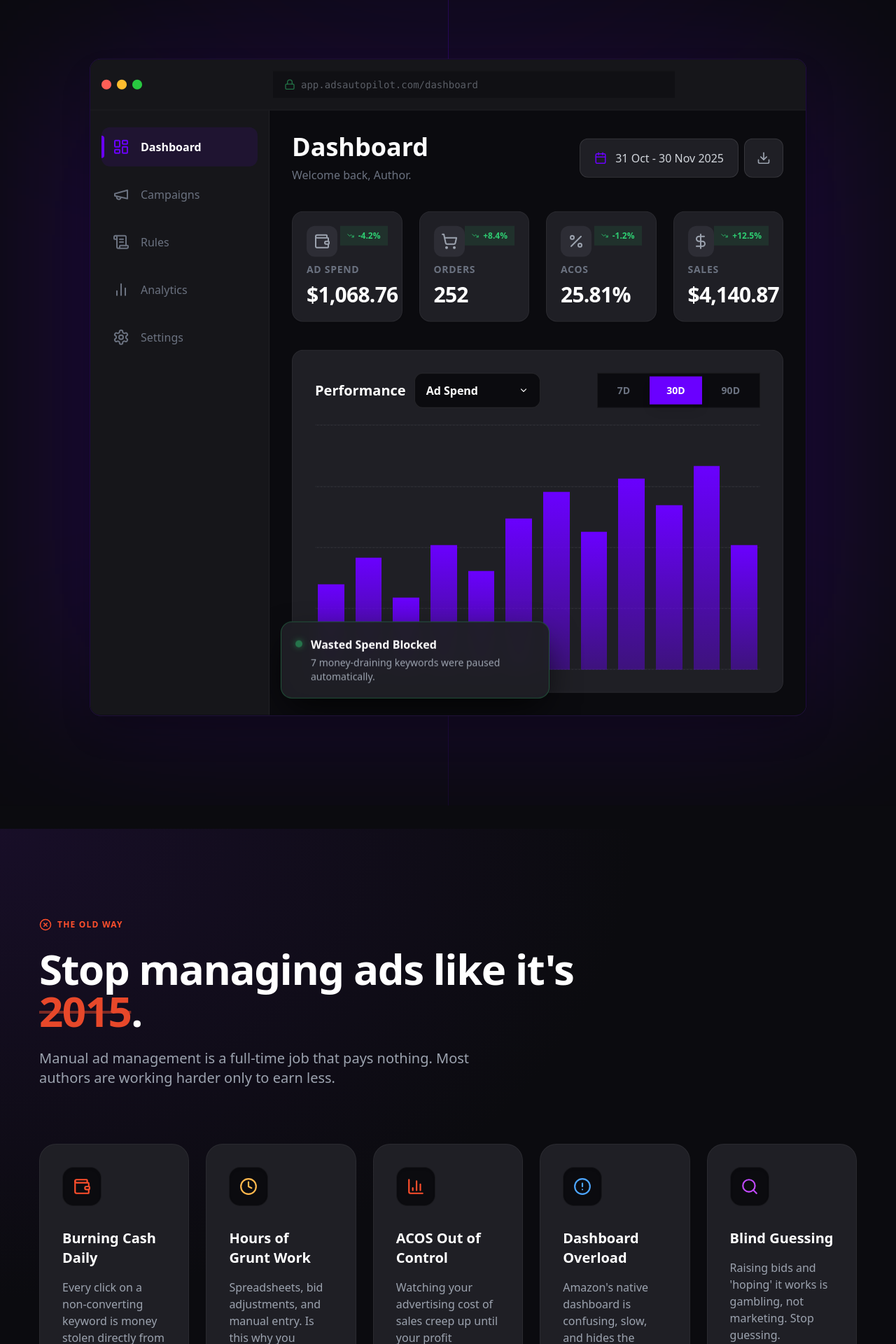
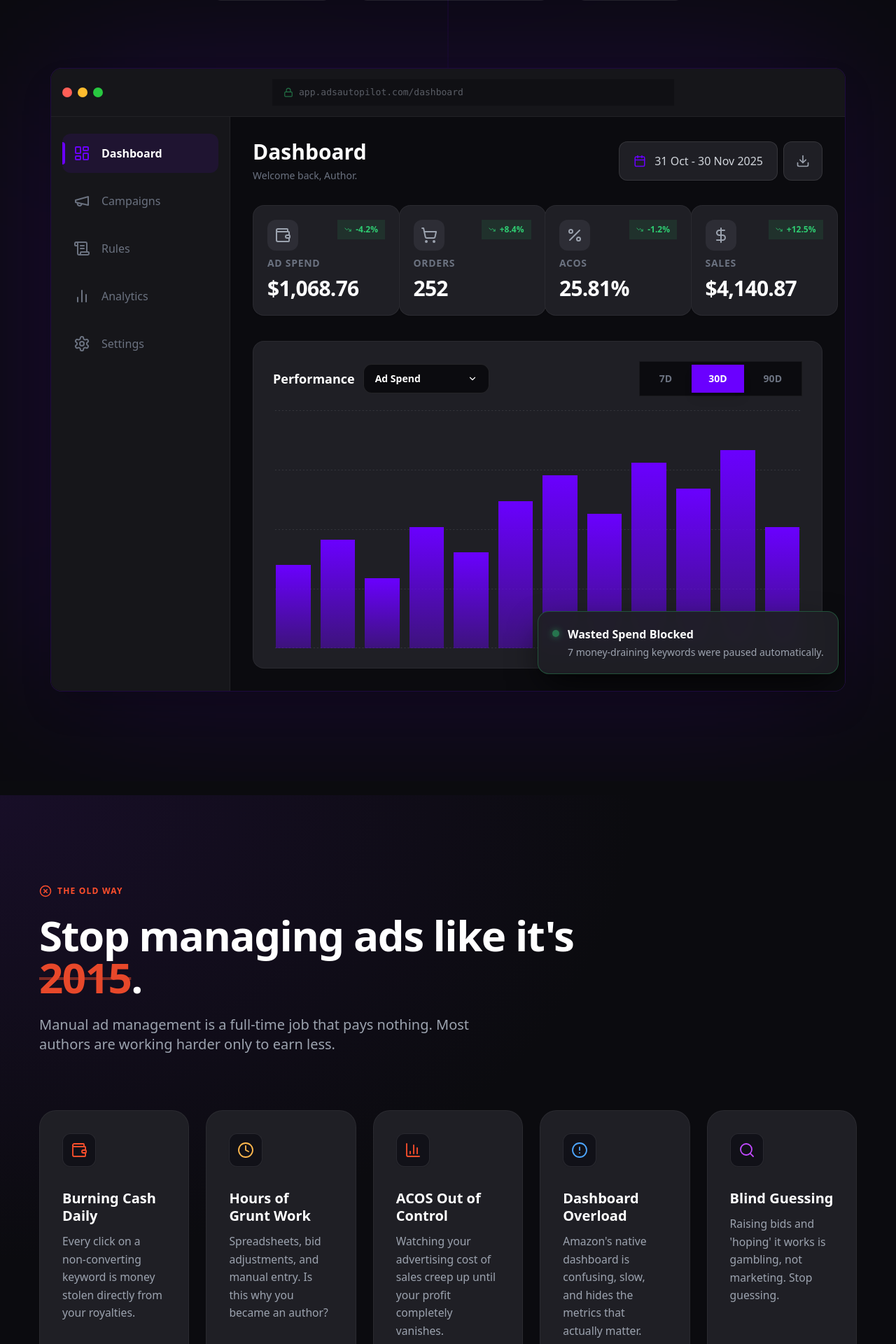
Before and after one commit to Emiliosusanu/launch_ads, a React (Vite) app: page / in a window 1280 px wide. Shown: the part 860-2780 px from the top of the page at 70% size. Built offline with nearby package versions, Linux system fonts and the light colour scheme.

Commit message:
Polish landing UI and add flexible rule schedule (every X days at time)

```diff
--- a/src/components/DashboardMockup.jsx
+++ b/src/components/DashboardMockup.jsx
@@ -154,15 +154,15 @@ const DashboardMockup = () => {
   return (
     <div className="relative rounded-xl md:rounded-2xl overflow-hidden bg-[#0B0B0F] border border-[#6A00FF]/20 shadow-[0_50px_100px_-20px_rgba(0,0,0,0.7)] ring-1 ring-white/10 flex flex-col h-full font-sans text-base min-h-[600px] md:min-h-[800px]">
       {/* Browser Chrome */}
-      <div className="bg-[#16161a] border-b border-white/5 px-3 py-2 md:px-4 md:py-4 flex items-center gap-3 md:gap-4 select-none shrink-0 z-20 relative">
+      <div className="bg-[#16161a] border-b border-white/5 px-3 py-2 md:px-4 md:py-3.5 flex items-center gap-3 md:gap-3.5 select-none shrink-0 z-20 relative">
         <div className="flex gap-1.5 md:gap-2">
           <div className="w-2.5 h-2.5 md:w-3.5 md:h-3.5 rounded-full bg-[#FF5F57]" />
           <div className="w-2.5 h-2.5 md:w-3.5 md:h-3.5 rounded-full bg-[#FEBC2E]" />
           <div className="w-2.5 h-2.5 md:w-3.5 md:h-3.5 rounded-full bg-[#28C840]" />
         </div>
         <div className="flex-1 h-8 md:h-10 bg-[#0B0B0F] rounded-lg border border-white/5 flex items-center px-3 md:px-4 gap-2 max-w-xl mx-auto opacity-50 transition-opacity hover:opacity-80 group cursor-text">
-          <Lock className="w-3 h-3 md:w-4 md:h-4 text-[#2ECC71]" />
-          <span className="text-[10px] md:text-sm text-gray-400 font-mono truncate group-hover:text-white transition-colors">
+          <Lock className="w-3 h-3 md:w-3.5 md:h-3.5 text-[#2ECC71]" />
+          <span className="text-[10px] md:text-[13px] text-gray-400 font-mono truncate group-hover:text-white transition-colors">
             app.adsautopilot.com/dashboard
           </span>
         </div>
@@ -214,10 +214,10 @@ const DashboardMockup = () => {
         {/* Main Panel */}
         <div className="flex-1 bg-[#0B0B0F] p-3 md:p-8 overflow-y-auto custom-scrollbar relative w-full">
           {/* Header Section */}
-          <div className="flex flex-col xl:flex-row justify-between items-start xl:items-center gap-4 mb-6 md:mb-10">
+          <div className="flex flex-col xl:flex-row justify-between items-start xl:items-center gap-4 mb-6 md:mb-8">
             <div className="mb-2 md:mb-0">
-              <h2 className="text-lg md:text-4xl font-bold text-white mb-1 md:mb-2">Dashboard</h2>
-              <p className="text-xs md:text-base text-gray-500 font-medium">Welcome back, Author.</p>
+              <h2 className="text-lg md:text-3xl font-bold text-white mb-0.5 md:mb-1.5">Dashboard</h2>
+              <p className="text-xs md:text-sm text-gray-500 font-medium">Welcome back, Author.</p>
             </div>
             <div className="flex gap-2 w-full md:w-auto">
               <div className="h-10 md:h-14 px-3 md:px-5 rounded-lg md:rounded-xl bg-[#1F1F25] border border-white/10 flex items-center gap-2 md:gap-3 text-xs md:text-base text-gray-300 font-medium shadow-sm flex-1 md:flex-none whitespace-nowrap justify-center md:justify-start hover:border-white/20 transition-colors cursor-pointer">
@@ -231,7 +231,7 @@ const DashboardMockup = () => {
           </div>
 
           {/* KPI Grid */}
-          <div className="grid grid-cols-1 sm:grid-cols-2 lg:grid-cols-4 gap-3 md:gap-6 mb-6 md:mb-10">
+          <div className="grid grid-cols-1 sm:grid-cols-2 lg:grid-cols-4 gap-3 md:gap-5 mb-6 md:mb-9">
             {Object.keys(kpiData).map((key) => {
               const kpi = kpiData[key];
               return <KpiCard key={key} kpi={kpi} metricKey={key} />;
@@ -239,16 +239,16 @@ const DashboardMockup = () => {
           </div>
 
           {/* Chart Section */}
-          <div className="bg-[#1F1F25] rounded-xl md:rounded-2xl border border-white/5 p-4 md:p-8 flex flex-col relative group min-h-[auto]">
-            <div className="flex flex-col md:flex-row justify-between items-start md:items-center mb-4 md:mb-6 gap-3 md:gap-4 z-10 relative">
+          <div className="bg-[#1F1F25] rounded-xl md:rounded-2xl border border-white/5 p-4 md:p-7 flex flex-col relative group min-h-[auto]">
+            <div className="flex flex-col md:flex-row justify-between items-start md:items-center mb-4 md:mb-5 gap-3 md:gap-4 z-10 relative">
               <div className="flex flex-row items-center gap-3 w-full md:w-auto justify-between md:justify-start">
-                <h3 className="text-sm md:text-xl font-bold text-white whitespace-nowrap">Performance</h3>
+                <h3 className="text-sm md:text-lg font-bold text-white whitespace-nowrap">Performance</h3>
 
                 {/* Metric Selector */}
                 <div className="relative">
                   <button
                     onClick={() => setIsDropdownOpen(!isDropdownOpen)}
-                    className="flex items-center justify-between gap-2 text-xs md:text-base font-bold bg-[#0B0B0F] border border-white/10 px-3 py-2 md:px-4 md:py-3 rounded-lg md:rounded-xl text-white hover:border-[#6A00FF]/50 transition-colors min-w-[120px] md:min-w-[180px]"
+                    className="flex items-center justify-between gap-2 text-xs md:text-sm font-bold bg-[#0B0B0F] border border-white/10 px-3 py-2 md:px-4 md:py-2.5 rounded-lg md:rounded-xl text-white hover:border-[#6A00FF]/50 transition-colors min-w-[120px] md:min-w-[180px]"
                   >
                     <span>{kpiData[selectedMetric].label}</span>
                     <ChevronDown
@@ -314,7 +314,7 @@ const DashboardMockup = () => {
             </div>
 
             {/* Chart Render Area */}
-            <div className="relative z-20 w-full h-[240px] md:h-[350px] flex items-end justify-between gap-1.5 md:gap-4 px-1">
+            <div className="relative z-20 w-full h-[240px] md:h-[340px] flex items-end justify-between gap-1.5 md:gap-3.5 px-1">
               <div className="absolute inset-0 flex flex-col justify-between pointer-events-none opacity-10 z-0">
                 <div className="w-full h-px bg-white border-t border-dashed" />
                 <div className="w-full h-px bg-white border-t border-dashed" />
@@ -344,12 +344,12 @@ const DashboardMockup = () => {
                           initial={{ opacity: 0, y: 10, scale: 0.95 }}
                           animate={{ opacity: 1, y: -30, scale: 1 }}
                           exit={{ opacity: 0, y: 10, scale: 0.95 }}
-                          className="absolute left-1/2 -translate-x-1/2 bottom-full mb-2 bg-[#16161a] text-white text-[11px] md:text-xs font-bold px-2.5 py-1.5 md:px-3 md:py-2.5 rounded-lg border border-white/10 whitespace-nowrap z-50 shadow-[0_10px_30px_rgba(0,0,0,0.5)] flex flex-col items-center gap-0.5 pointer-events-none min-w-[68px] md:min-w-[80px]"
+                          className="absolute left-1/2 -translate-x-1/2 bottom-full mb-2 bg-[#16161a] text-white text-[11px] md:text-[11px] font-bold px-2.5 py-1.5 md:px-3 md:py-2 rounded-lg border border-white/10 whitespace-nowrap z-50 shadow-[0_10px_30px_rgba(0,0,0,0.5)] flex flex-col items-center gap-0.5 pointer-events-none min-w-[68px] md:min-w-[80px]"
                         >
-                          <span className="text-[9px] md:text-[10px] text-gray-500 uppercase tracking-wider font-semibold">
+                          <span className="text-[9px] md:text-[9px] text-gray-500 uppercase tracking-wider font-semibold">
                             Nov {18 + i}
                           </span>
-                          <span className="text-sm md:text-base font-bold text-[#FF7A3D]">
+                          <span className="text-xs md:text-sm font-bold text-[#FF7A3D]">
                             {metricFormatter(value, selectedMetric)}
                           </span>
                         </motion.div>
@@ -368,7 +368,7 @@ const DashboardMockup = () => {
                 initial={{ opacity: 0, y: 20 }}
                 animate={{ opacity: 1, y: 0 }}
                 exit={{ opacity: 0, y: 20 }}
-                className="absolute bottom-4 left-4 right-4 md:left:auto md:right-6 md:bottom-6 md:max-w-sm bg-[#1F1F25]/95 backdrop-blur-md border border-[#2ECC71]/30 p-3 md:p-5 rounded-xl md:rounded-2xl shadow-[0_20px_50px_-10px_rgba(0,0,0,0.8)] flex items-start gap-3 z-50 cursor-pointer hover:border-[#2ECC71]/60 transition-colors"
+                className="absolute bottom-4 left-4 right-4 md:left-1/2 md:right-auto md:bottom-6 md:-translate-x-1/2 md:max-w-lg bg-[#1F1F25]/95 backdrop-blur-md border border-[#2ECC71]/30 p-3 md:p-5 rounded-xl md:rounded-2xl shadow-[0_20px_50px_-10px_rgba(0,0,0,0.8)] flex items-start gap-3 z-50 cursor-pointer hover:border-[#2ECC71]/60 transition-colors"
                 onClick={() => setShowToast(false)}
               >
                 <div className="w-2.5 h-2.5 mt-1 md:mt-1.5 rounded-full bg-[#2ECC71] shadow-[0_0_10px_#2ECC71] animate-pulse shrink-0" />
@@ -394,7 +394,7 @@ const KpiCard = ({ kpi, metricKey }) => (
     initial={{ opacity: 0, y: 10 }}
     animate={{ opacity: 1, y: 0 }}
     whileHover={{ y: -2 }}
-    className="bg-[#1F1F25] rounded-xl md:rounded-2xl p-2.5 md:p-5 border border-white/5 hover:border-[#6A00FF]/30 transition-all duration-300 group relative overflow-hidden min-h-[90px] md:min-h-[150px] flex flex-col justify-between shadow-sm hover:shadow-lg"
+    className="bg-[#1F1F25] rounded-xl md:rounded-2xl p-2.5 md:p-5 border border-white/5 hover:border-[#6A00FF]/30 transition-all duration-300 group relative overflow-hidden min-h-[90px] md:min-h-[150px] flex flex-col justify-between shadow-sm hover:shadow-lg md:min-w-[210px]"
   >
     <div className="flex justify-between items-start mb-1.5 md:mb-2 relative z-10">
       <div className="w-7 h-7 md:w-11 md:h-11 rounded-lg md:rounded-xl bg-[#2d2d35] flex items-center justify-center group-hover:bg-[#6A00FF]/20 transition-colors duration-300">
--- a/src/components/Features.jsx
+++ b/src/components/Features.jsx
@@ -1,50 +1,56 @@
 
 import React from 'react';
 import { motion } from 'framer-motion';
-import { Settings, ShieldAlert, Activity, GitBranch, FlaskConical, LayoutDashboard, CheckCircle2 } from 'lucide-react';
+import { LineChart, ShieldCheck, Clock, SlidersHorizontal, Search, LayoutDashboard, CheckCircle2 } from 'lucide-react';
 
 const features = [
   {
-    icon: Settings,
+    icon: LineChart,
     title: "AI Bid Optimization",
     description: "Our algorithms analyze historical data to adjust bids in real-time, ensuring you hit your target ACOS perfectly.",
     gradient: "from-[#6A00FF] to-[#C149FF]",
-    tag: "Core Tech"
+    tag: "Core Tech",
+    iconColor: "text-[#C49BFF]"
   },
   {
-    icon: ShieldAlert,
+    icon: ShieldCheck,
     title: "Negative Keyword Shield",
     description: "Automatically detects and blocks search terms that are wasting budget without generating sales. No more leaks.",
     gradient: "from-[#FF4F2C] to-[#FF7A3D]",
-    tag: "Money Saver"
+    tag: "Money Saver",
+    iconColor: "text-[#FF9980]"
   },
   {
-    icon: Activity,
+    icon: Clock,
     title: "24/7 Vigilance",
     description: "The system never sleeps. It monitors your campaigns continuously, reacting to market changes instantly.",
     gradient: "from-[#4DA6FF] to-[#2ECC71]",
-    tag: "Always On"
+    tag: "Always On",
+    iconColor: "text-[#7FD1FF]"
   },
   {
-    icon: GitBranch,
+    icon: SlidersHorizontal,
     title: "Smart Rule Engine",
     description: "Create 'If This Then That' automation rules tailored to your specific strategy. Infinite flexibility.",
     gradient: "from-[#C149FF] to-[#FF4F2C]",
-    tag: "Customizable"
+    tag: "Customizable",
+    iconColor: "text-[#FFB3E6]"
   },
   {
-    icon: FlaskConical,
+    icon: Search,
     title: "Keyword Harvester",
     description: "Automatically finds new profitable keywords from auto campaigns and promotes them to manual campaigns.",
     gradient: "from-[#FF7A3D] to-[#FFB84D]",
-    tag: "Growth"
+    tag: "Growth",
+    iconColor: "text-[#FFD27A]"
   },
   {
     icon: LayoutDashboard,
     title: "Crystal Clear Dashboard",
     description: "See your true profit, royalties, and ad spend in one unified view across all marketplaces.",
     gradient: "from-[#2ECC71] to-[#4DA6FF]",
-    tag: "Analytics"
+    tag: "Analytics",
+    iconColor: "text-[#8FE3C6]"
   }
 ];
 
@@ -90,8 +96,8 @@ const Features = () => {
                 <div className="absolute inset-0 bg-gradient-to-br from-white/5 to-transparent opacity-0 group-hover:opacity-100 transition-opacity duration-500 pointer-events-none" />
 
                 <div className="flex justify-between items-start mb-4 md:mb-5 relative z-10">
-                  <div className={`w-10 h-10 md:w-12 md:h-12 rounded-2xl bg-gradient-to-br ${feature.gradient} flex items-center justify-center text-white shadow-lg group-hover:scale-110 transition-transform duration-300`}>
-                    <Icon strokeWidth={1.5} size={22} className="md:w-6 md:h-6" />
+                  <div className="w-10 h-10 md:w-11 md:h-11 rounded-xl bg-[#111118] border border-white/10 flex items-center justify-center shadow-sm group-hover:shadow-md group-hover:border-[#6A00FF]/40 group-hover:bg-[#15151f] transition-colors transition-shadow duration-300">
+                    <Icon strokeWidth={1.7} size={20} className={`md:w-5 md:h-5 ${feature.iconColor}`} />
                   </div>
                   <span className="px-2.5 py-1 rounded-full bg-[#0B0B0F] border border-white/10 text-[10px] uppercase tracking-wider font-bold text-gray-400 group-hover:text-white group-hover:border-white/20 transition-colors">
                     {feature.tag}
--- a/src/components/Hero.jsx
+++ b/src/components/Hero.jsx
@@ -7,7 +7,8 @@ import DashboardMockup from '@/components/DashboardMockup';
 
 const Hero = () => {
   const { toast } = useToast();
-  const heroRef = useRef(null);
+  const heroRef = useRef<HTMLElement | null>(null);
+
   const { scrollYProgress } = useScroll({
     target: heroRef,
     offset: ['start end', 'end start'],
@@ -37,28 +38,28 @@ const Hero = () => {
       style={{ y: heroParallaxY }}
       className="relative pt-24 md:pt-40 pb-12 md:pb-32 px-4 md:px-6 overflow-hidden bg-[#0B0B0F] min-h-screen flex items-start md:items-center"
     >
-      {/* Vertical + radial glow perfectly centered */}
-      <div className="absolute inset-0 flex justify-center pointer-events-none z-0">
-        <motion.div
-          style={{ opacity: glowOpacity }}
-          className="w-px h-[120%] bg-gradient-to-b from-[#6A00FF]/0 via-[#6A00FF]/40 to-[#6A00FF]/0"
-        />
-      </div>
-      <div className="absolute inset-0 flex justify-center pointer-events-none z-0">
-        <motion.div
-          style={{ opacity: glowOpacity }}
-          className="w-[600px] md:w-[1000px] h-[600px] md:h-[1000px] bg-[#6A00FF]/5 rounded-full blur-[120px]"
-        />
-      </div>
-
       <div className="container mx-auto max-w-7xl relative z-10">
         <div className="grid lg:grid-cols-1 gap-8 md:gap-16 items-center text-center">
           <motion.div
             initial={{ opacity: 0, y: 30 }}
             animate={{ opacity: 1, y: 0 }}
             transition={{ duration: 0.8, ease: [0.22, 1, 0.36, 1] }}
-            className="max-w-5xl mx-auto px-2"
+            className="relative max-w-7xl mx-auto px-2"
           >
+            {/* Centered vertical line + radial glow bound to same width as header */}
+            <div className="pointer-events-none absolute inset-y-[-260px] left-1/2 -translate-x-1/2 flex justify-center -z-10">
+              <motion.div
+                style={{ opacity: glowOpacity }}
+                className="w-px h-full bg-gradient-to-b from-[#6A00FF]/0 via-[#6A00FF]/40 to-[#6A00FF]/0"
+              />
+            </div>
+            <div className="pointer-events-none absolute -top-[260px] left-1/2 -translate-x-1/2 -z-10">
+              <motion.div
+                style={{ opacity: glowOpacity }}
+                className="w-[520px] h-[520px] md:w-[900px] md:h-[900px] bg-[#6A00FF]/5 rounded-full blur-[120px]"
+              />
+            </div>
+
             <motion.div
               initial={{ opacity: 0, y: 5 }}
               animate={{ opacity: 1, y: 0 }}
@@ -71,8 +72,7 @@ const Hero = () => {
             >
               <span className="relative inline-flex rounded-full h-2 w-2 md:h-2.5 md:w-2.5 bg-[#FF4F2C]" />
               <span className="tracking-wide">
-                v2.0 PUBLIC BETA:{' '}
-                <span className="text-white">84 SPOTS LEFT</span>
+                v2.0 PUBLIC BETA: <span className="text-white">84 SPOTS LEFT</span>
               </span>
               <ChevronRight className="w-3 h-3 md:w-3.5 md:h-3.5 text-gray-400" />
             </motion.div>
@@ -80,21 +80,18 @@ const Hero = () => {
             <h1 className="text-[2.6rem] sm:text-[3.4rem] md:text-[4.8rem] font-extrabold tracking-tight text-white mb-5 md:mb-10 text-balance leading-[1.05]">
               Fix your Amazon Ads.
               <br />
-              <span className="text-gradient pb-2 inline-block">
-                Automatically.
-              </span>
+              <span className="text-gradient pb-2 inline-block">Automatically.</span>
             </h1>
 
             <p className="text-[0.98rem] md:text-2xl text-[#F3F3F4]/80 mb-3 md:mb-4 max-w-3xl mx-auto font-normal leading-relaxed text-balance antialiased">
-              Built for serious Amazon KDP authors. AdsAutoPilot watches your
-              campaigns 24/7 to cut wasted spend, lower ACOS and grow royalties
-              while you sleep.
+              Built for serious Amazon KDP authors. AdsAutoPilot watches your campaigns
+              24/7 to cut wasted spend, lower ACOS and grow royalties while you sleep.
             </p>
 
             <p className="hidden md:block text-sm md:text-base text-gray-300 mb-6 md:mb-8 max-w-3xl mx-auto font-normal leading-relaxed text-balance">
-              Stop guessing what to fix in your Amazon Ads. AdsAutoPilot helps
-              you understand what’s happening, stay in control, and manage your
-              campaigns with confidence, without the stress and overwhelm.
+              Stop guessing what to fix in your Amazon Ads. AdsAutoPilot helps you
+              understand what’s happening, stay in control, and manage your campaigns
+              with confidence, without the stress and overwhelm.
             </p>
 
             <div className="flex flex-col sm:flex-row items-center justify-center gap-3 md:gap-6 mb-3 md:mb-6 w-full sm:w-auto">
@@ -108,8 +105,8 @@ const Hero = () => {
             </div>
 
             <p className="text-[11px] md:text-sm text-gray-400 mb-8 md:mb-16 max-w-md mx-auto">
-              No credit card required. Cancel anytime. Ideal for authors
-              spending at least $300/month on Amazon ads.
+              No credit card required. Cancel anytime. Ideal for authors spending at least
+              $300/month on Amazon ads.
             </p>
 
             <div className="flex items-center justify-center gap-x-3 md:gap-x-10 gap-y-3 text-xs md:text-sm font-medium text-gray-400 flex-wrap max-w-3xl mx-auto">
@@ -144,8 +141,7 @@ const Hero = () => {
           className="relative mt-12 md:mt-24 mx-auto max-w-7xl px-0 sm:px-4 flex justify-center"
         >
           <div className="absolute top-1/2 left-1/2 -translate-x-1/2 -translate-y-1/2 w-[95%] h-[95%] bg-[#6A00FF]/20 blur-[80px] md:blur-[120px] -z-10" />
-
-          <div className="w-full max-w-5xl rounded-xl md:rounded-2xl overflow-hidden shadow-2xl">
+          <div className="w-full max-w-7xl rounded-xl md:rounded-2xl overflow-hidden shadow-2xl">
             <DashboardMockup />
           </div>
         </motion.div>
--- a/src/components/PainPoints.jsx
+++ b/src/components/PainPoints.jsx
@@ -77,11 +77,15 @@ const PainPoints = () => {
                 {/* Hover gradient background */}
                 <div className="absolute inset-0 bg-gradient-to-b from-white/5 to-transparent opacity-0 group-hover:opacity-100 transition-opacity duration-500" />
 
-                <div className={`w-10 h-10 md:w-14 md:h-14 rounded-xl md:rounded-2xl bg-[#0B0B0F] flex items-center justify-center mb-4 md:mb-8 ${point.accent} border border-white/5 group-hover:scale-110 transition-transform shadow-inner relative z-10`}>
-                  <Icon strokeWidth={2} size={20} className="md:w-[26px] md:h-[26px]" />
+                <div className="w-10 h-10 md:w-12 md:h-12 rounded-xl bg-[#111118] flex items-center justify-center mb-4 md:mb-8 border border-white/10 shadow-sm group-hover:shadow-md group-hover:border-[#FF4F2C]/40 group-hover:bg-[#15151f] transition-colors transition-shadow duration-300 relative z-10">
+                  <Icon strokeWidth={1.8} size={20} className={`md:w-[24px] md:h-[24px] ${point.accent}`} />
                 </div>
-                <h3 className="text-lg md:text-xl font-bold text-white mb-2 md:mb-4 group-hover:text-[#FF4F2C] transition-colors relative z-10 leading-tight">{point.title}</h3>
-                <p className="text-sm md:text-base text-gray-400 leading-relaxed flex-1 relative z-10 font-normal">{point.description}</p>
+                <h3 className="text-lg md:text-[1.25rem] font-semibold text-white mb-2 md:mb-3 group-hover:text-inherit transition-colors relative z-10 leading-tight">
+                  <span className={`group-hover:${point.accent.replace('text-','')}`}>{point.title}</span>
+                </h3>
+                <p className="text-sm md:text-[0.98rem] text-gray-400 leading-relaxed flex-1 relative z-10 font-normal">
+                  {point.description}
+                </p>
               </motion.div>
             );
           })}
```
Also changed, not shown: src/components/RuleBuilder.jsx (+30 -4 lines).
